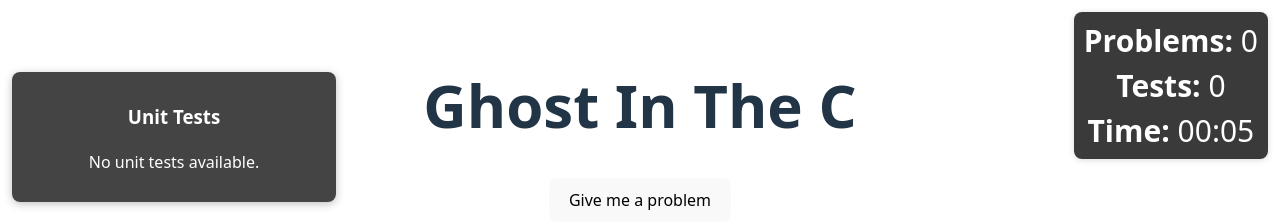
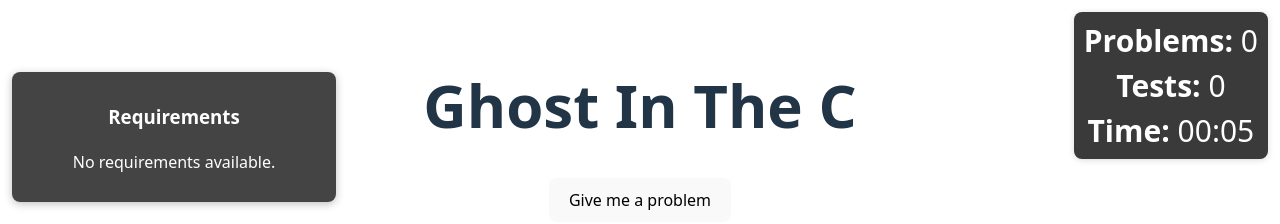
Before and after one commit to piroar/Project-Ghost-in-the-C, a React (Vite) app in the folder web/: page / in a window 1280 px wide. Shown: the top 224 px of the page. Built offline with nearby package versions, Linux system fonts and the light colour scheme.

Commit message:
removed test my code text and replaced it with check marks on the newly renamed requirements box (former unit tests)

```diff
--- a/web/src/App.tsx
+++ b/web/src/App.tsx
@@ -177,7 +177,7 @@ function App() {
     if (unitTests !== null && unitTests.length > 0) {
       return (
         <aside className="unit-tests-panel" aria-label="Unit tests">
-          <h3>Unit Tests</h3>
+          <h3>Requirements</h3>
           <ul className="unit-test-list">
             {unitTests.map((test, index) => {
               const status = testStatuses && testStatuses[index];
@@ -204,8 +204,8 @@ function App() {
     }
     return (
       <aside className="unit-tests-panel">
-        <h3>Unit Tests</h3>
-        <p>No unit tests available.</p>
+        <h3>Requirements</h3>
+        <p>No requirements available.</p>
       </aside>
     );
   };
@@ -264,12 +264,6 @@ function App() {
         </div>
 
         {displayHints()}
-
-        {testResults && (
-          <p>
-            <strong>Test Results:</strong> {testResults}
-          </p>
-        )}
       </div>
 
       <div>
```
Also changed, not shown: 1 other file (tests, documents, lock files or other folders).
